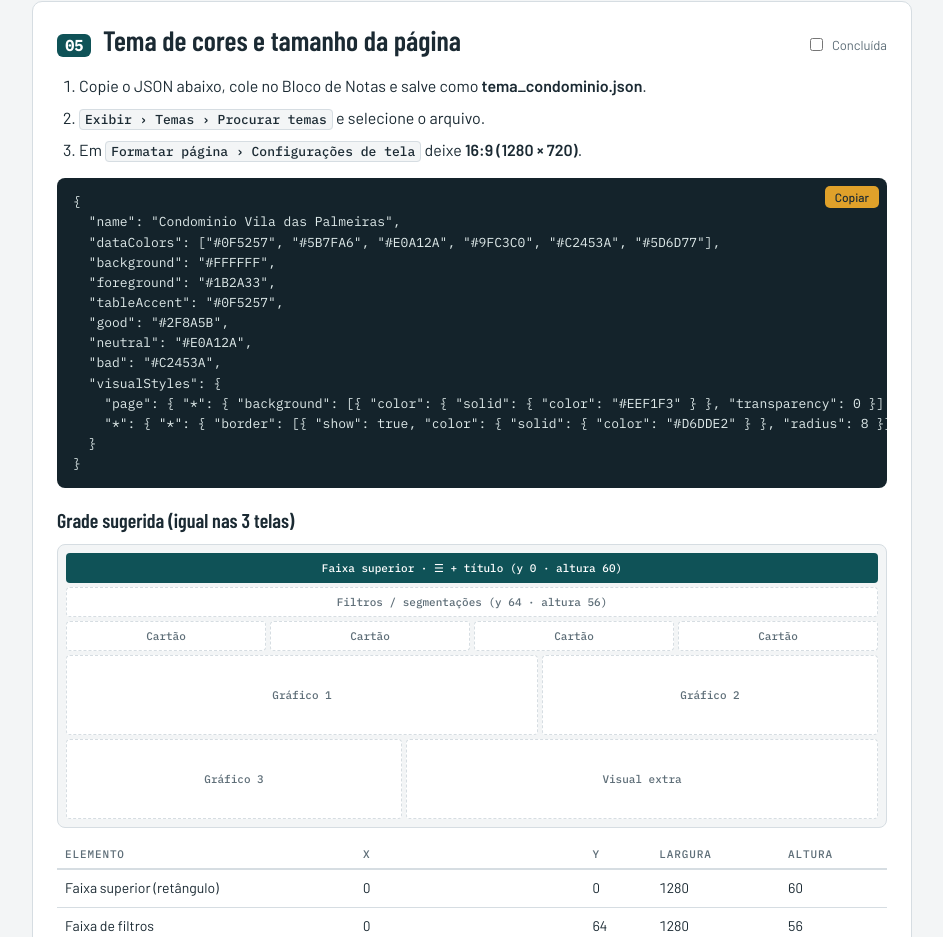
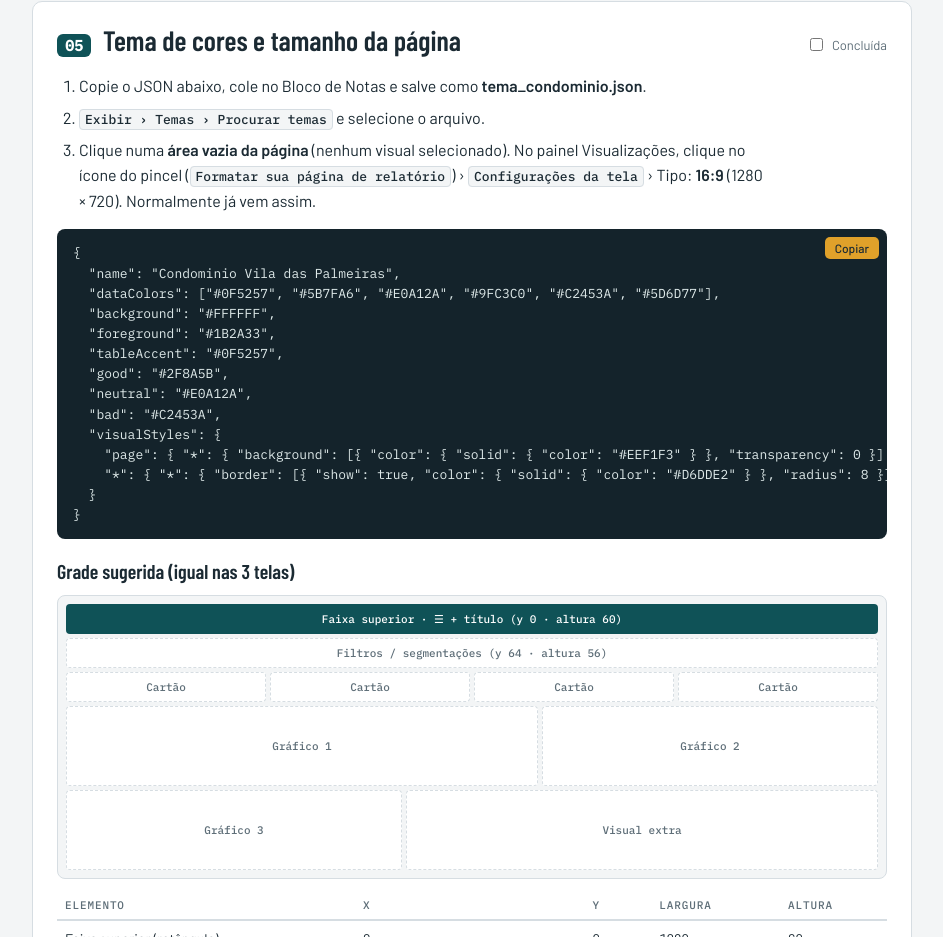
Before and after one commit to gustavoweb/cond-palmares, a plain HTML site: page index.html in a window 1280 px wide. Shown: the part 3707-4644 px from the top of the page, without its empty margins (302-1245 px from the left). Drawn offline with nearby package versions, Linux system fonts and the light colour scheme.

Commit message:
Add files via upload

```diff
--- a/index.html
+++ b/index.html
@@ -209,7 +209,7 @@ Cor Horário = IF(MAX(dHora[Horario_Silencio]) = "Sim", "#C2453A", "#5B7FA6")</p
 <ol class="steps">
   <li>Copie o JSON abaixo, cole no Bloco de Notas e salve como <b>tema_condominio.json</b>.</li>
   <li><span class="ui">Exibir › Temas › Procurar temas</span> e selecione o arquivo.</li>
-  <li>Em <span class="ui">Formatar página › Configurações de tela</span> deixe <b>16:9 (1280 × 720)</b>.</li>
+  <li>Clique numa <b>área vazia da página</b> (nenhum visual selecionado). No painel Visualizações, clique no ícone do pincel (<span class="ui">Formatar sua página de relatório</span>) › <span class="ui">Configurações da tela</span> › Tipo: <b>16:9</b> (1280 × 720). Normalmente já vem assim.</li>
 </ol>
 <div class="codebox"><pre>{
   "name": "Condominio Vila das Palmeiras",
```
